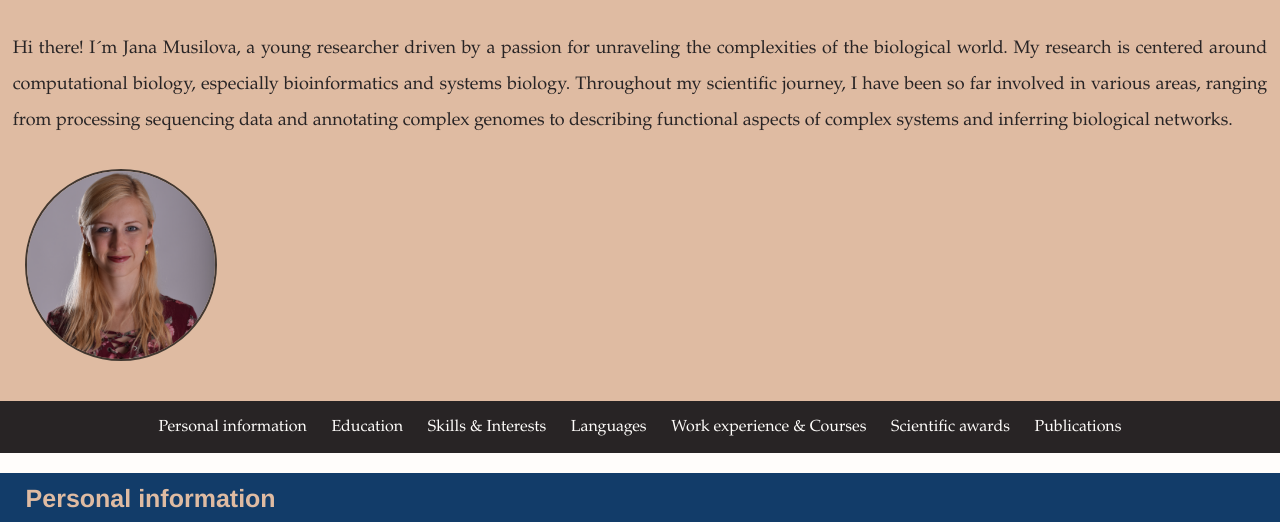
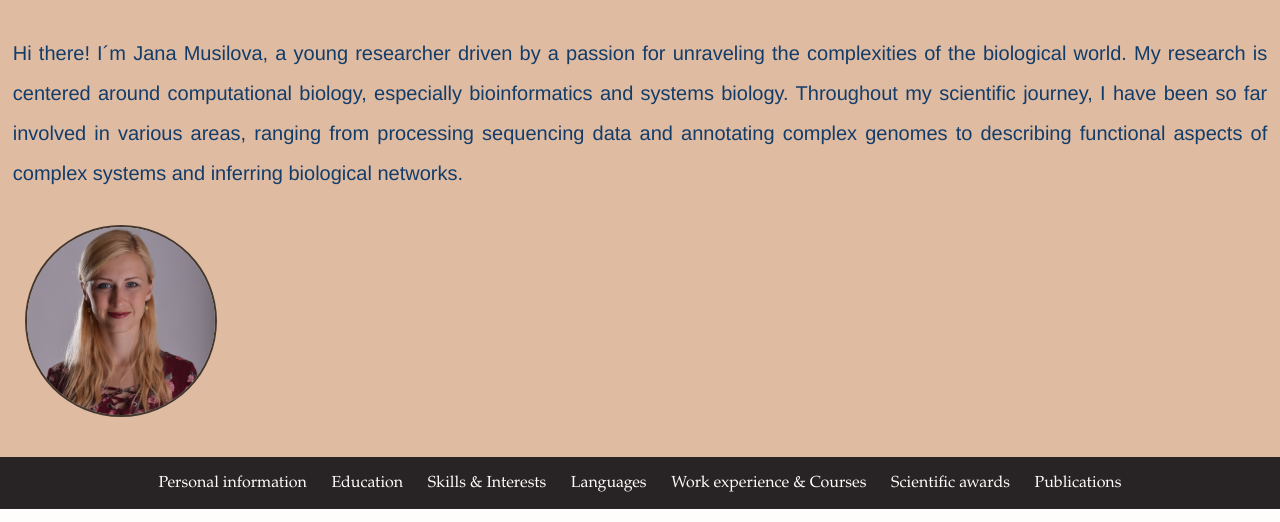
Before and after one commit to JanaMus/janamus.github.io, a PHP site: page / in a window 1280 px wide. Shown: the top 522 px of the page. Run offline with PHP 8.4, Linux system fonts and the light colour scheme.

Commit message:
Update style.css

```diff
--- a/style.css
+++ b/style.css
@@ -45,6 +45,13 @@ h3 {
     color: #123C69;
     padding: 0 0 0 2%;
     margin: 2% 0 1% 0;
+}
+
+p{
+    color: #123C69;
+    font-size: 20px;
+    font-family: 'Helvetica', serif;
+    float: right;
 }
 
 a{
```
